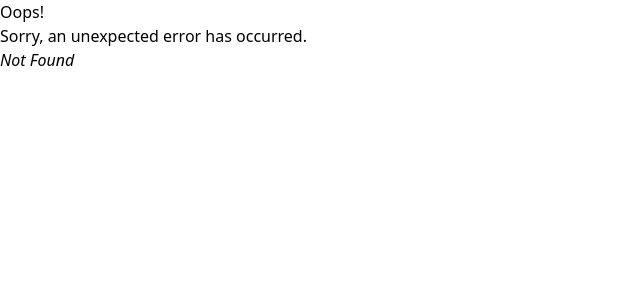
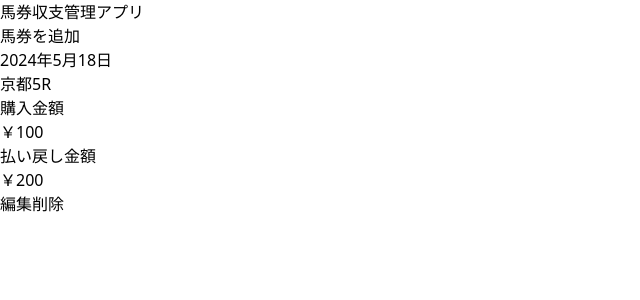
Before and after one commit to tukumo-n9/horse-racing-betting-ticket-manager, a React (Vite) app: page /tickets/1 in a window 1280 px wide. Before the commit this address had no page. Shown: the top 300 px of the page, without its empty margins (0-640 px from the left). Built offline with nearby package versions, Linux system fonts and the light colour scheme.

Commit message:
馬券の詳細画面を作成して遷移できるようにした #5

```diff
--- a/src/features/tickets/TicketsList.tsx
+++ b/src/features/tickets/TicketsList.tsx
@@ -1,3 +1,4 @@
+import { Link } from "react-router-dom";
 import { useAppDispatch, useAppSelector } from "../../hooks";
 import { ticketDeleted } from "./ticketsSlice";
 
@@ -13,6 +14,7 @@ function TicketsList() {
     <ol>
       {tickets.map((ticket) => (
         <li key={ticket.id}>
+          <Link to={`tickets/${ticket.id}`}>
             <p>{ticket.date}</p>
             <p>{`${ticket.racetrack}${ticket.raceNumber}R`}</p>
             <dl>
@@ -27,6 +29,7 @@ function TicketsList() {
             </dl>
             <button>編集</button>
             <button onClick={() => handleDelete(ticket.id)}>削除</button>
+          </Link>
         </li>
       ))}
     </ol>
--- a/src/main.tsx
+++ b/src/main.tsx
@@ -8,6 +8,7 @@ import Root from "./routes/Root.tsx";
 import ErrorPage from "./ErrorPage.tsx";
 import AddTicket from "./routes/AddTicket.tsx";
 import Index from "./routes/Index.tsx";
+import SingleTicket from "./routes/SingleTicket.tsx";
 
 const router = createBrowserRouter([
   {
@@ -20,6 +21,7 @@ const router = createBrowserRouter([
         path: "add-ticket/",
         element: <AddTicket />,
       },
+      { path: "tickets/:ticketId", element: <SingleTicket /> },
     ],
   },
 ]);
--- /dev/null
+++ b/src/routes/SingleTicket.tsx
@@ -0,0 +1,33 @@
+import { useParams } from "react-router-dom";
+import { useAppSelector } from "../hooks";
+
+export default function SingleTicket() {
+  const { ticketId } = useParams();
+
+  const ticket = useAppSelector((state) =>
+    state.tickets.find((ticket) => ticket.id === ticketId)
+  );
+
+  if (!ticket) {
+    return <p>馬券が見つかりませんでした。</p>;
+  }
+
+  return (
+    <>
+      <p>{ticket.date}</p>
+      <p>{`${ticket.racetrack}${ticket.raceNumber}R`}</p>
+      <dl>
+        <div>
+          <dt>購入金額</dt>
+          <dd>￥{ticket.betAmount}</dd>
+        </div>
+        <div>
+          <dt>払い戻し金額</dt>
+          <dd>￥{ticket.payout}</dd>
+        </div>
+      </dl>
+      <button>編集</button>
+      <button>削除</button>
+    </>
+  );
+}
```
Also changed, not shown: src/features/tickets/SingleTicket.tsx (deleted). Lines whose indentation alone changed are shown as unchanged.
